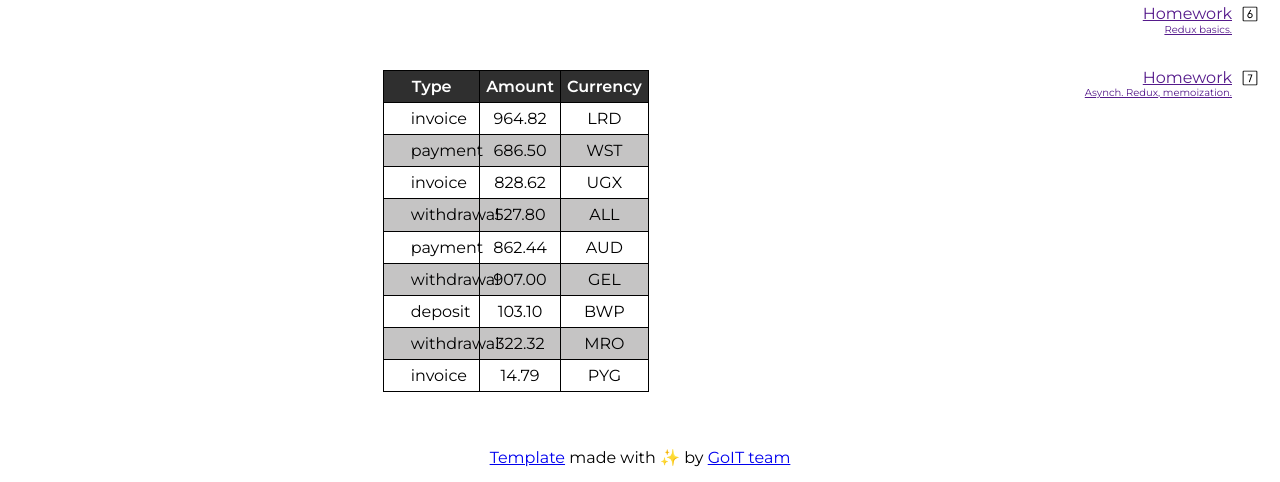
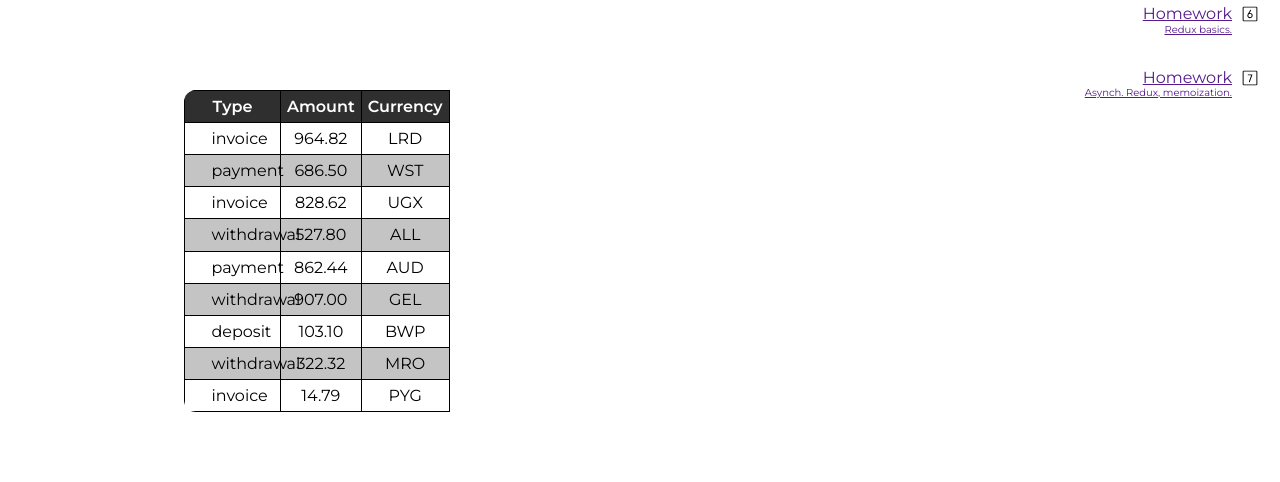
Before and after one commit to KL-ML/goit-neo-react-hw-module1, a React (Vite) app: page / in a window 1280 px wide. Shown: the part 401-883 px from the top of the page. Built offline with nearby package versions, Linux system fonts and the light colour scheme; grey boxes are pictures that could not be loaded.

Commit message:
Update TransactionHistory.jsx

```diff
--- a/src/components/TransactionHistory/TransactionHistory.jsx
+++ b/src/components/TransactionHistory/TransactionHistory.jsx
@@ -1,9 +1,11 @@
 import PropTypes from 'prop-types';
-import css from "./TransactionHistory.module.css"
+import css from './TransactionHistory.module.css';
+import Container from '../components-structure/Container/Container';
 
 export default function TransactionHistory({ items }) {
   return (
-    <table>
+    <Container variant={'tableContainer'}>
+      <table className={css.tableWrap}>
         <thead className={css.tableHead}>
           <tr>
             <th>Type</th>
@@ -22,9 +24,9 @@
           ))}
         </tbody>
       </table>
+    </Container>
   );
 }
-
 
 TransactionHistory.PropTypes = {
   items: PropTypes.arrayOf(PropTypes.object).isRequired,
```
Lines whose indentation alone changed are shown as unchanged.
